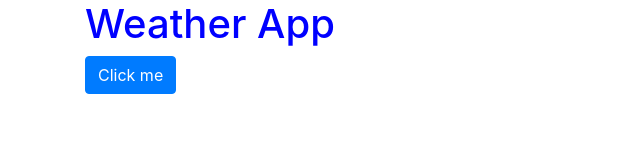
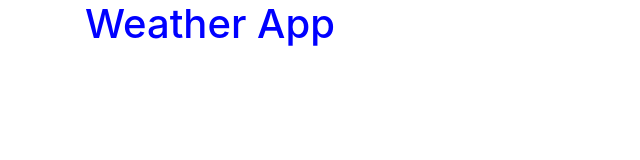
Before and after one commit to SilviaMW87/vanilla-weather-app, a plain HTML site: page index.html in a window 1280 px wide. Shown: the whole page, without its empty margins (0-640 px from the left). Drawn offline with nearby package versions, Linux system fonts and the light colour scheme.

Commit message:
Update index.html

```diff
--- a/index.html
+++ b/index.html
@@ -17,7 +17,6 @@
       <h1>
         Weather App
       </h1>
-      <a href="" class="btn btn-primary">Click me</a>
     </div>
     <script src="src/index.js"></script>
   </body>
```
